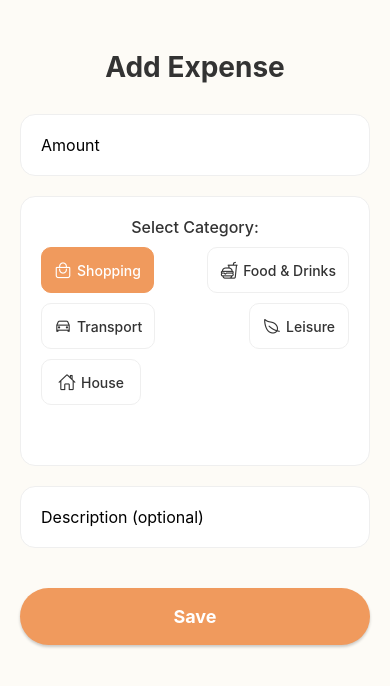
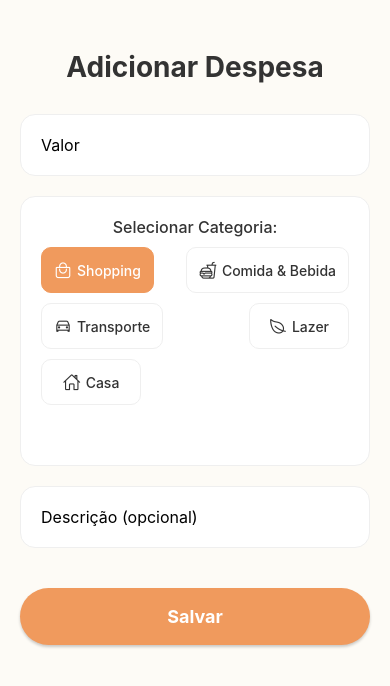
Before and after one commit to Guga-tab/Faz-me-rir, a React Native app: screen /AddExpense in a window 390 px wide. Shown: the top 686 px of the page. Built offline with nearby package versions, Linux system fonts and the light colour scheme.

Commit message:
translate to Portuguese

```diff
--- a/context/FinanceContext.js
+++ b/context/FinanceContext.js
@@ -8,22 +8,22 @@ const STORAGE_KEY = '@FazMeRirApp:data';
 const initialChallenges = [
   {
     id: 'first_expense',
-    title: 'First Step',
-    description: 'Register your first expense.',
+    title: 'Primeiro Passo',
+    description: 'Registre sua primeira despesa.',
     points: 10,
     completed: false
   },
   {
     id: 'five_expenses',
-    title: 'Getting Started',
-    description: 'Register 5 expenses in total.',
+    title: 'Melhorando...',
+    description: 'Registre 5 despesas no total.',
     points: 50,
     completed: false
   },
   {
     id: 'under_limit_day',
     title: 'Daily Master',
-    description: 'End a day below the daily limit.',
+    description: 'Finalize um dia abaixo do limite diário',
     points: 100,
     completed: false
   },
--- a/screens/AddExpenseScreen.js
+++ b/screens/AddExpenseScreen.js
@@ -7,10 +7,10 @@ import { useFinance } from '../context/FinanceContext';
 // Lista de Categorias
 const categories = [
     { name: 'Shopping', icon: 'bag-handle-outline' },
-    { name: 'Food & Drinks', icon: 'fast-food-outline' },
-    { name: 'Transport', icon: 'car-outline' },
-    { name: 'Leisure', icon: 'leaf-outline' },
-    { name: 'House', icon: 'home-outline' },
+    { name: 'Comida & Bebida', icon: 'fast-food-outline' },
+    { name: 'Transporte', icon: 'car-outline' },
+    { name: 'Lazer', icon: 'leaf-outline' },
+    { name: 'Casa', icon: 'home-outline' },
 ];
 
 // Cores
@@ -55,12 +55,12 @@ export default function AddExpenseScreen({ navigation }) {
       <View style={{ flex: 1, padding: 20 }}>
 
         <Text style={{ fontSize: 28, fontWeight: 'bold', color: textColor, textAlign: 'center', marginVertical: 30 }}>
-          Add Expense
+          Adicionar Despesa
         </Text>
 
         {/* Input Amount */}
         <TextInput
-          placeholder="Amount"
+          placeholder="Valor"
           keyboardType="numeric"
           value={amount}
           onChangeText={setAmount} // Conecta ao estado
@@ -88,7 +88,7 @@ export default function AddExpenseScreen({ navigation }) {
             alignItems: 'center'
         }}>
           <Text style={{ fontSize: 16, fontWeight: '500', color: textColor, marginBottom: 10 }}>
-            Select Category:
+            Selecionar Categoria:
           </Text>
             <View style={{
                 flexDirection: 'row',
@@ -133,7 +133,7 @@ export default function AddExpenseScreen({ navigation }) {
 
         {/* Input Description */}
         <TextInput
-          placeholder="Description (optional)"
+          placeholder="Descrição (opcional)"
           value={description}
           onChangeText={setDescription} // Conecta ao estado
           style={{
@@ -164,7 +164,7 @@ export default function AddExpenseScreen({ navigation }) {
           }}
         >
           <Text style={{ color: '#fff', fontSize: 18, fontWeight: 'bold' }}>
-            Save
+            Salvar
           </Text>
         </TouchableOpacity>
 
--- a/screens/ChallengesScreen.js
+++ b/screens/ChallengesScreen.js
@@ -73,7 +73,7 @@ export default function ChallengesScreen({ navigation }) {
                     color: textColor,
                     marginBottom: 30,
                 }}>
-                    Challenges
+                    Desafios
                 </Text>
 
                 {/* Lista de Desafios Mapeada */}
@@ -84,7 +84,7 @@ export default function ChallengesScreen({ navigation }) {
 
                     {challenges.length === 0 && (
                         <View style={{ alignItems: 'center', marginTop: 50 }}>
-                            <Text style={{ color: '#A9A9A9' }}>No challenges available.</Text>
+                            <Text style={{ color: '#A9A9A9' }}>Sem desafios disponíveis</Text>
                         </View>
                     )}
                 </View>
--- a/screens/EditExpenseScreen.js
+++ b/screens/EditExpenseScreen.js
@@ -6,8 +6,8 @@ import { useFinance } from '../context/FinanceContext';
 // Lista de Categorias (Reutilizada de AddExpenseScreen)
 const categories = [
     { name: 'Shopping', icon: 'bag-handle-outline' },
-    { name: 'Food & Drinks', icon: 'fast-food-outline' },
-    { name: 'Transport', icon: 'car-outline' },
+    { name: 'Comida & Bebida', icon: 'fast-food-outline' },
+    { name: 'Transporte', icon: 'car-outline' },
     { name: 'Lazer', icon: 'leaf-outline' },
     { name: 'Casa', icon: 'home-outline' },
 ];
@@ -102,12 +102,12 @@ export default function EditExpenseScreen({ route, navigation }) {
       <ScrollView contentContainerStyle={{ padding: 20 }}>
 
         <Text style={{ fontSize: 28, fontWeight: 'bold', color: textColor, textAlign: 'center', marginVertical: 20 }}>
-          Edit Expense
+          Editar Despesa
         </Text>
 
         {/* Input Amount (preenchido) */}
         <TextInput
-          placeholder="Amount"
+          placeholder="Valor"
           keyboardType="numeric"
           value={amount}
           onChangeText={setAmount}
@@ -116,7 +116,7 @@ export default function EditExpenseScreen({ route, navigation }) {
 
         {/* Seção de Seleção de Categoria (reutilizada) */}
         <Text style={{ fontSize: 16, fontWeight: '500', color: textColor, marginBottom: 10 }}>
-            Category:
+            Categoria:
         </Text>
         <View style={{ flexDirection: 'row', flexWrap: 'wrap', marginBottom: 30, justifyContent: 'space-between' }}>
             {categories.map((cat) => (
@@ -145,7 +145,7 @@ export default function EditExpenseScreen({ route, navigation }) {
 
         {/* Input Description (preenchido) */}
         <TextInput
-          placeholder="Description (optional)"
+          placeholder="Descrição (opcional)"
           value={description}
           onChangeText={setDescription}
           style={inputStyle}
@@ -163,7 +163,7 @@ export default function EditExpenseScreen({ route, navigation }) {
           }}
         >
           <Text style={{ color: '#fff', fontSize: 18, fontWeight: 'bold' }}>
-            Save Changes
+            Salvar Mudanças
           </Text>
         </TouchableOpacity>
 
@@ -178,7 +178,7 @@ export default function EditExpenseScreen({ route, navigation }) {
           }}
         >
           <Text style={{ color: '#fff', fontSize: 18, fontWeight: 'bold' }}>
-            Delete Expense
+            Deletar Despesa
           </Text>
         </TouchableOpacity>
 
--- a/screens/GamificationScreen.js
+++ b/screens/GamificationScreen.js
@@ -28,7 +28,7 @@ export default function GamificationScreen({ navigation }) {
 
         {/* Header */}
         <Text style={{ fontSize: 24, fontWeight: 'bold', color: textColor, marginBottom: 40 }}>
-          Gamification
+          Jogatina
         </Text>
 
         {/* Card Principal: Nível e Pontos */}
@@ -45,7 +45,7 @@ export default function GamificationScreen({ navigation }) {
         }}>
           {/* Nível (Achievements.jpeg) */}
           <Text style={{ fontSize: 16, color: '#fff', opacity: 0.8, marginBottom: 5 }}>
-            Your Level
+            Seu Nível
           </Text>
           <Text style={{ fontSize: 48, fontWeight: 'bold', color: goldColor, marginBottom: 20 }}>
             {currentLevel}
@@ -58,7 +58,7 @@ export default function GamificationScreen({ navigation }) {
         {/* Progresso para o Próximo Nível */}
         <View style={{ marginBottom: 30 }}>
             <Text style={{ fontSize: 14, color: textColor, marginBottom: 5 }}>
-                XP for next level: {currentProgress} / {progressGoal}
+                XP para o próximo nível: {currentProgress} / {progressGoal}
             </Text>
             <View style={{ height: 10, backgroundColor: '#EFEFEF', borderRadius: 5 }}>
                 <View style={{
@@ -87,7 +87,7 @@ export default function GamificationScreen({ navigation }) {
           }}
         >
           <Text style={{ fontSize: 18, fontWeight: 'bold', color: textColor }}>
-            View Challenges
+            Visualizar Desafios
           </Text>
           <Ionicons name="arrow-forward-circle-outline" size={24} color={mainColor} />
         </TouchableOpacity>
--- a/screens/GoalsScreen.js
+++ b/screens/GoalsScreen.js
@@ -51,14 +51,14 @@ export default function GoalsScreen({ navigation }) {
           color: textColor,
           marginBottom: 30,
         }}>
-          Goals and Daily Limit
+          Metas e Limite Diário
         </Text>
 
         {/* Seção do Limite Diário */}
         <View style={{ marginBottom: 40 }}>
-          <Text style={{ fontSize: 16, color: textColor, fontWeight: '500', marginBottom: 5 }}>Set daily spending limit</Text>
+          <Text style={{ fontSize: 16, color: textColor, fontWeight: '500', marginBottom: 5 }}>Definir limite de gasto diário</Text>
           <Text style={{ fontSize: 14, color: greenColor, marginBottom: 20, fontWeight: 'bold' }}>
-            Current Limit: {formatCurrency(tempLimit)}
+            Limite atual: {formatCurrency(tempLimit)}
           </Text>
 
           {/* Container do Slider */}
@@ -95,7 +95,7 @@ export default function GoalsScreen({ navigation }) {
         {/* Seção do Progresso (Estático/Simulado) */}
         <View>
           <Text style={{ fontSize: 16, color: textColor, fontWeight: '500', marginBottom: 10 }}>
-            3 of 7 days within goal
+            3 de 7 dias dentro do objetivo
           </Text>
           <View style={{
             width: '100%',
--- a/screens/HomeScreen.js
+++ b/screens/HomeScreen.js
@@ -55,7 +55,7 @@ export default function HomeScreen({ navigation }) {
         {/* Header */}
         <View style={{ width: '100%', flexDirection: 'row', justifyContent: 'space-between', alignItems: 'center', marginBottom: 40 }}>
           <Text style={{ fontSize: 24, fontWeight: 'bold', color: textColor }}>
-            Home
+            Início
           </Text>
           <TouchableOpacity onPress={() => navigation.navigate('Settings')}>
             <Ionicons name="person-circle-outline" size={30} color={textColor} />
@@ -68,7 +68,7 @@ export default function HomeScreen({ navigation }) {
             {formatCurrency(dailyBalance)}
           </Text>
           <Text style={{ fontSize: 16, color: '#A9A9A9' }}>
-            Daily Balance (Limit: {formatCurrency(dailyLimit)})
+            Saldo diário (Limite: {formatCurrency(dailyLimit)})
           </Text>
         </View>
 
@@ -78,7 +78,7 @@ export default function HomeScreen({ navigation }) {
             {formatCurrency(spentToday)}
           </Text>
           <Text style={{ fontSize: 16, color: '#A9A9A9' }}>
-            Total Spent Today
+            Total Gasto Hoje
           </Text>
         </View>
 
@@ -98,7 +98,7 @@ export default function HomeScreen({ navigation }) {
           }}
         >
           <Text style={{ color: '#fff', fontSize: 18, fontWeight: 'bold' }}>
-            Add Expense
+            Adicionar Despesa
           </Text>
         </TouchableOpacity>
 
```
Also changed, not shown: screens/SettingsScreen.js (+8 -9 lines).
